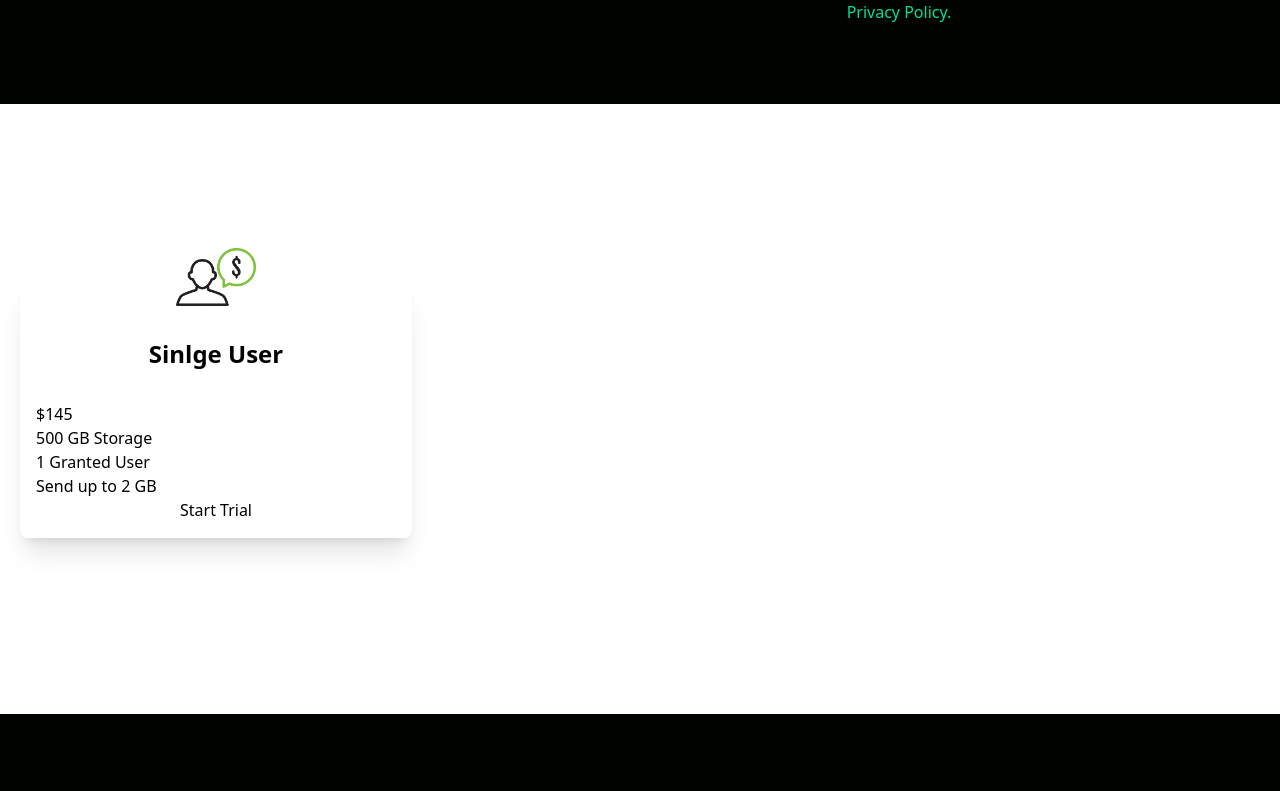
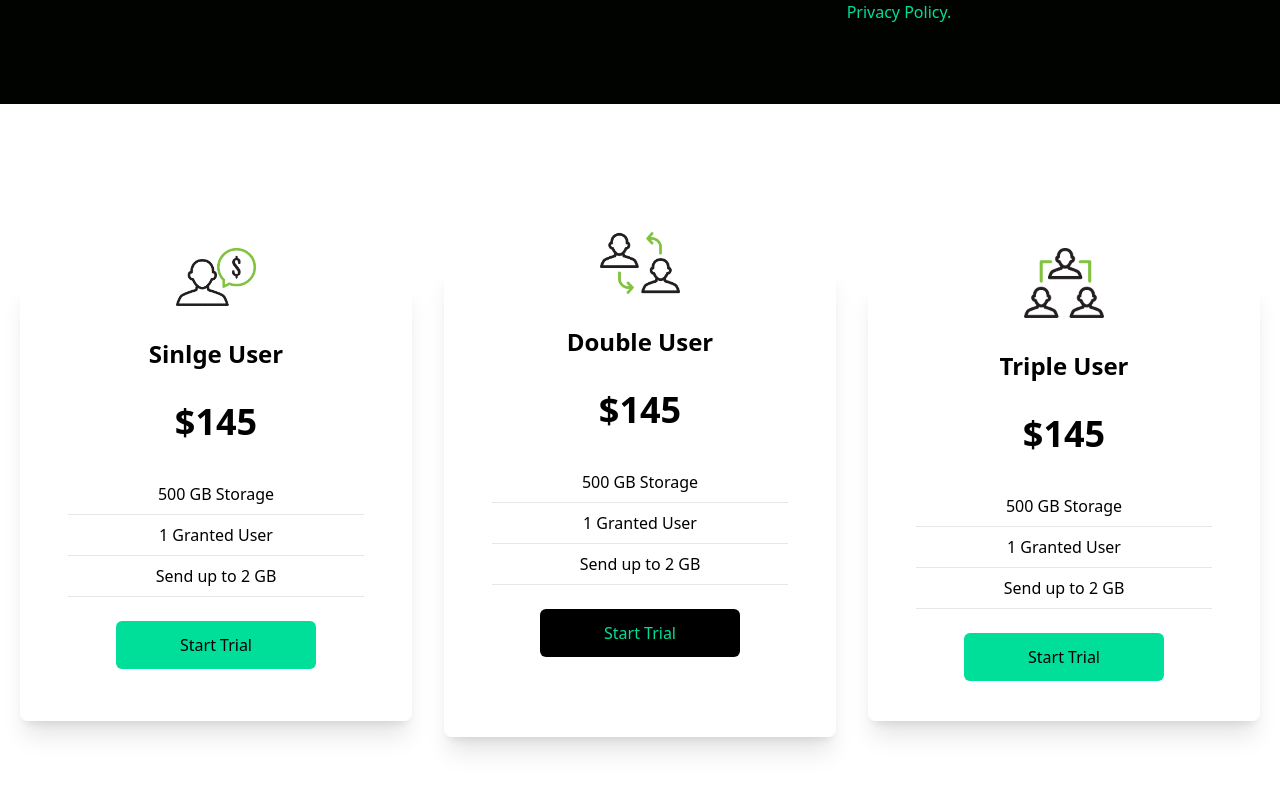
Before and after one commit to httpcyberdata/react-tailwind-responsivesite, a React (Create React App) app: page / in a window 1280 px wide. Shown: the part 1577-2368 px from the top of the page. Before the commit the page ends 2291 px from the top, so only its background shows below. Built offline with nearby package versions, Linux system fonts and the light colour scheme.

Commit message:
chore: make double tier stand out, double tier button is inverted

```diff
--- a/src/components/Cards.jsx
+++ b/src/components/Cards.jsx
@@ -14,16 +14,59 @@ const Cards = () => {
                         <h2 className="text-2xl font-bold text-center py-8">
                             Sinlge User
                         </h2>
-                        <p>
+                        <p className="text-center text-4xl font-bold">
                             $145
                         </p>
-                        <div>
-                            <p>500 GB Storage</p>
-                            <p>1 Granted User</p>
-                            <p>Send up to 2 GB</p>
+                        <div className="text-center font-medium">
+                            <p className="py-2 border-b mx-8 mt-8">500 GB Storage</p>
+                            <p className="py-2 border-b mx-8">1 Granted User</p>
+                            <p className="py-2 border-b mx-8">Send up to 2 GB</p>
                         </div>
-                        <button>Start Trial</button>
+                        <button
+                            className="bg-[#00df9a] w-[200px] rounded-md font-medium my-6 mx-auto px-6 py-3"
+                        >
+                            Start Trial
+                        </button>
                     </div>
+                    <div className="w-full shadow-xl flex flex-col p-4 md:my-0 my-8 rounded-lg hover:scale(105) duration-300">
+                        <img className="w-20 mx-auto mt-[-3rem] bg-white" src={Double} alt=""/>
+                        <h2 className="text-2xl font-bold text-center py-8">
+                            Double User
+                        </h2>
+                        <p className="text-center text-4xl font-bold">
+                            $145
+                        </p>
+                        <div className="text-center font-medium">
+                            <p className="py-2 border-b mx-8 mt-8">500 GB Storage</p>
+                            <p className="py-2 border-b mx-8">1 Granted User</p>
+                            <p className="py-2 border-b mx-8">Send up to 2 GB</p>
+                        </div>
+                        <button
+                            className="bg-black text-[#00df9a] w-[200px] rounded-md font-medium my-6 mx-auto px-6 py-3"
+                        >
+                            Start Trial
+                        </button>
+                    </div>
+                    <div className="w-full shadow-xl flex flex-col p-4 my-4 rounded-lg hover:scale(105) duration-300">
+                        <img className="w-20 mx-auto mt-[-3rem] bg-white" src={Triple} alt="" />
+                        <h2 className="text-2xl font-bold text-center py-8">
+                            Triple User
+                        </h2>
+                        <p className="text-center text-4xl font-bold">
+                            $145
+                        </p>
+                        <div className="text-center font-medium">
+                            <p className="py-2 border-b mx-8 mt-8">500 GB Storage</p>
+                            <p className="py-2 border-b mx-8">1 Granted User</p>
+                            <p className="py-2 border-b mx-8">Send up to 2 GB</p>
+                        </div>
+                        <button
+                            className="bg-[#00df9a] w-[200px] rounded-md font-medium my-6 mx-auto px-6 py-3"
+                        >
+                            Start Trial
+                        </button>
+                    </div>
+
             </div>
         </div>
     )
```
